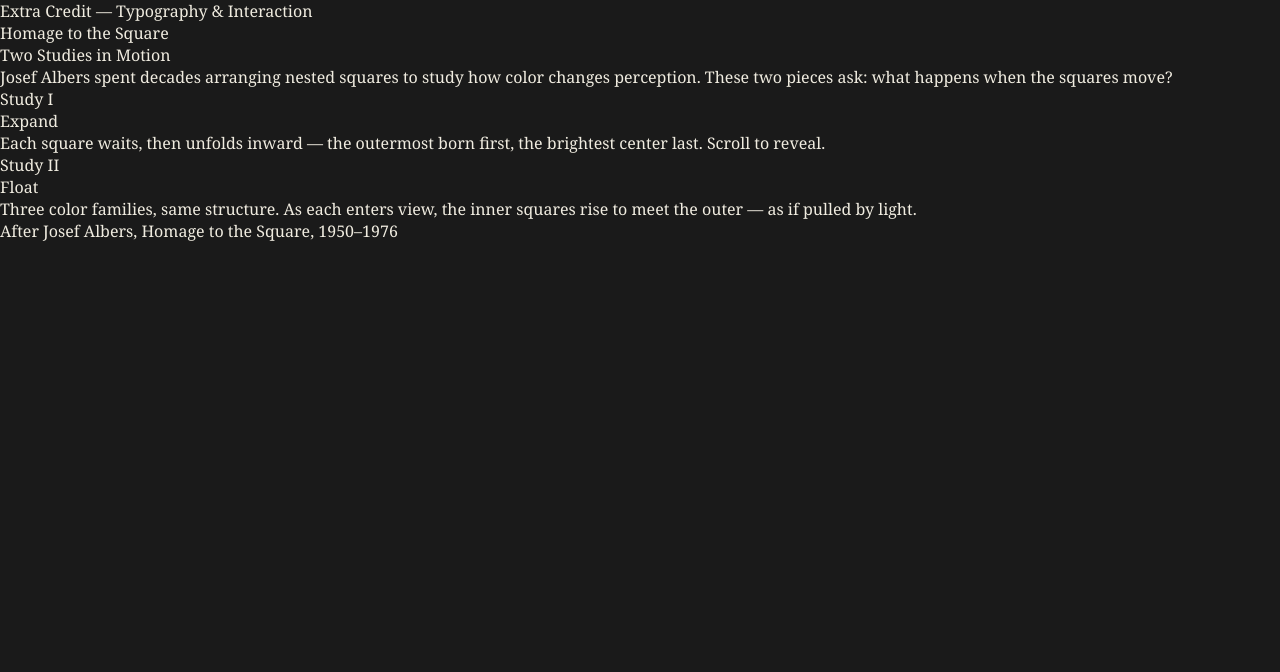
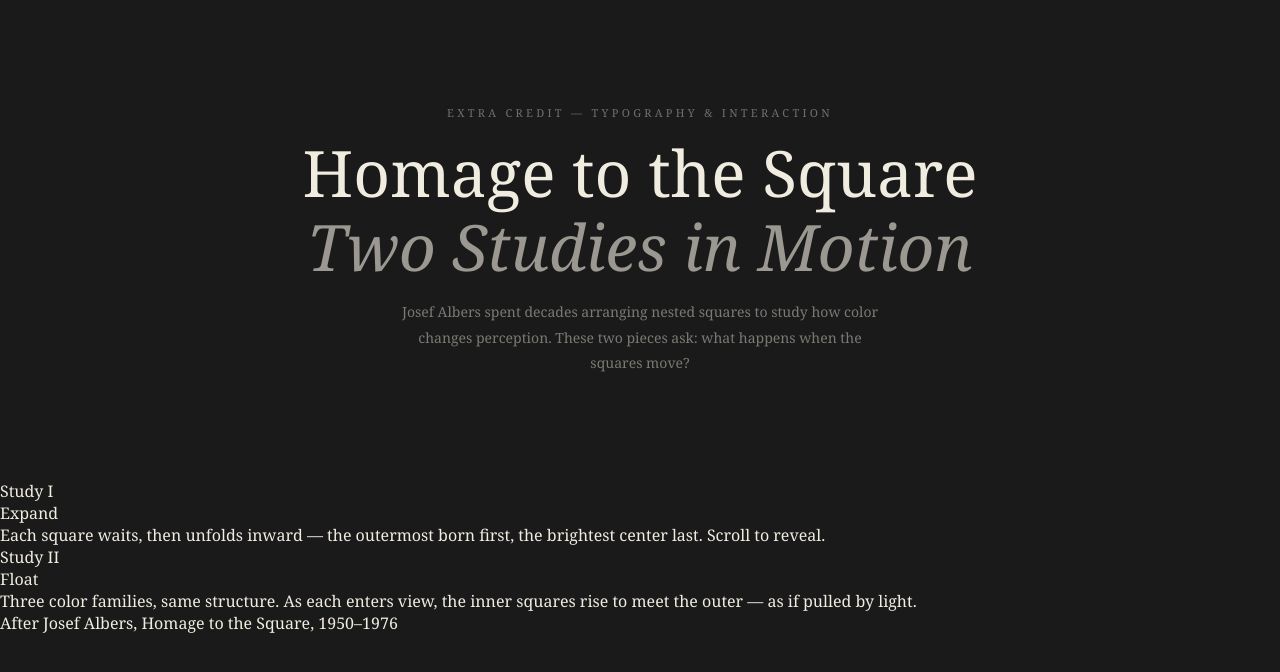
Before and after one commit to k881-droid/albers-interactive, a plain HTML site: page index.html in a window 1280 px wide. Drawn offline with Linux system fonts and the light colour scheme; a script that the page names is missing.

Commit message:
added the hero styles to styles.css — the header section with the title,   sub text, and description

```diff
--- a/styles.css
+++ b/styles.css
@@ -78,3 +78,43 @@ body {
   font-family: var(--font-serif);
   overflow-x: hidden;
 }
+
+/* ── HERO ── */
+
+.hero {
+  min-block-size: 60vh;
+  display: flex;
+  flex-direction: column;
+  align-items: center;
+  justify-content: center;
+  text-align: center;
+  padding-block: var(--space-xl);
+  padding-inline: var(--space-m);
+}
+
+.eyebrow {
+  font-size: var(--text-eyebrow);
+  letter-spacing: var(--tracking-wider);
+  text-transform: uppercase;
+  opacity: var(--opacity-label);
+  margin-block-end: var(--space-s);
+}
+
+.hero-title {
+  font-size: var(--text-hero);
+  font-weight: normal;
+  line-height: var(--leading-tight);
+  margin-block-end: var(--space-s);
+}
+
+.hero-title em {
+  font-style: italic;
+  opacity: 0.6;
+}
+
+.hero-desc {
+  font-size: var(--text-body);
+  opacity: var(--opacity-muted);
+  max-inline-size: var(--max-desc);
+  line-height: var(--leading-loose);
+}
```
